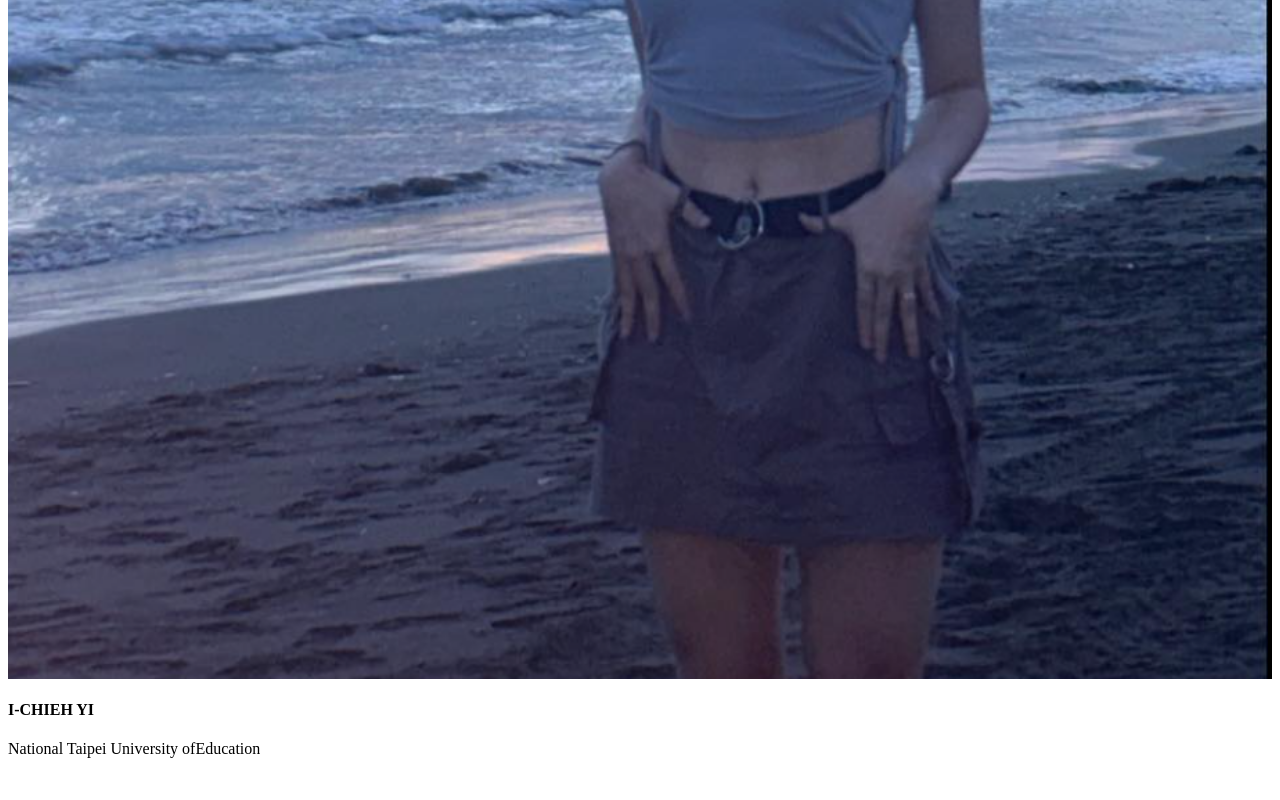
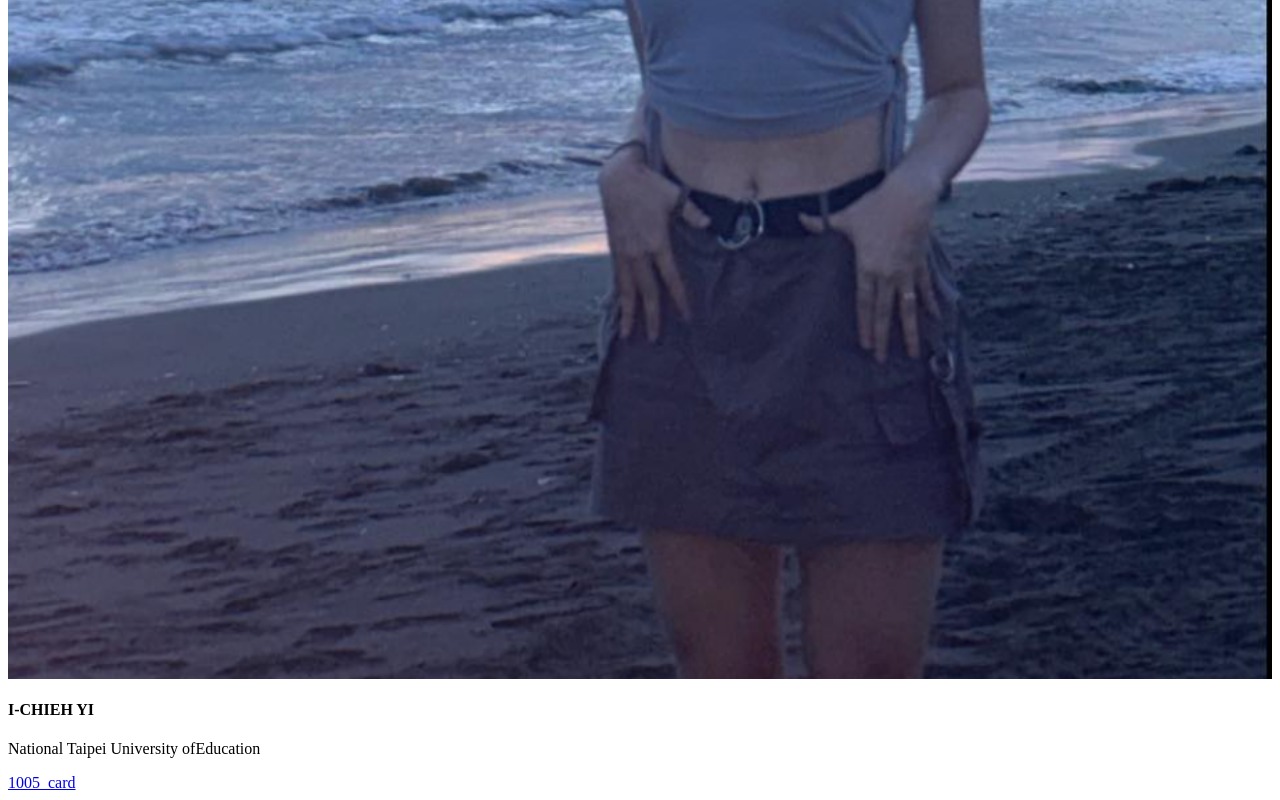
Before and after one commit to 1571isayu/1571isayu.github.io, a plain HTML site: page 1015/1015.html in a window 1280 px wide. Shown: the part 511-1311 px from the top of the page. Before the commit the page ends 1285 px from the top, so only its background shows below. Drawn offline with Linux system fonts and the light colour scheme.

Commit message:
1015.html

```diff
--- a/1015.html
+++ b/1015/1015.html
@@ -27,7 +27,9 @@
 			<h4>I-CHIEH YI</h4>
 			<p>National Taipei University ofEducation</p>
 		</div>
-	</div>
+        <a href='\1005\1005_card.html'>
+		1005_card
+	</a>
 	</body>
 
 <html>
```
